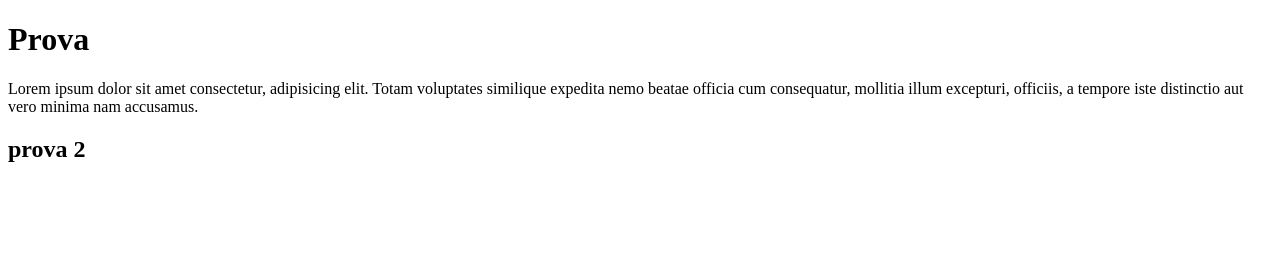
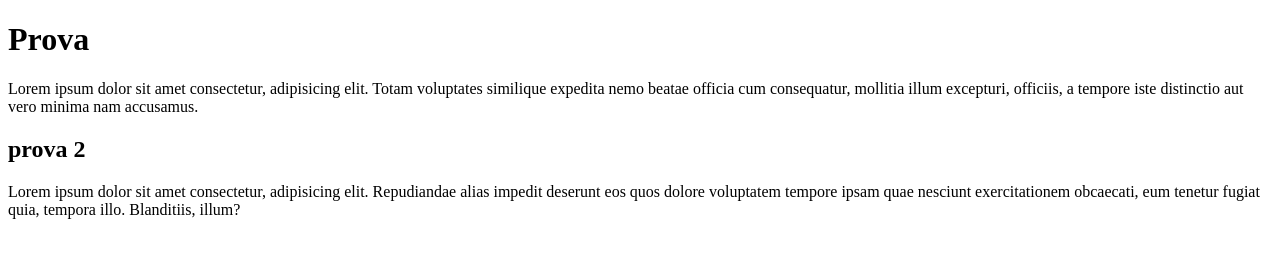
Before and after one commit to fdeluca85/primo_test, a plain HTML site: page index.html in a window 1280 px wide. Drawn offline with Linux system fonts and the light colour scheme.

Commit message:
inserit paragrafo2

```diff
--- a/index.html
+++ b/index.html
@@ -10,5 +10,6 @@
     <h1>Prova</h1>
     <p>Lorem ipsum dolor sit amet consectetur, adipisicing elit. Totam voluptates similique expedita nemo beatae officia cum consequatur, mollitia illum excepturi, officiis, a tempore iste distinctio aut vero minima nam accusamus.</p>
     <h2>prova 2</h2>
+    <p>Lorem ipsum dolor sit amet consectetur, adipisicing elit. Repudiandae alias impedit deserunt eos quos dolore voluptatem tempore ipsam quae nesciunt exercitationem obcaecati, eum tenetur fugiat quia, tempora illo. Blanditiis, illum?</p>
 </body>
 </html>
```
